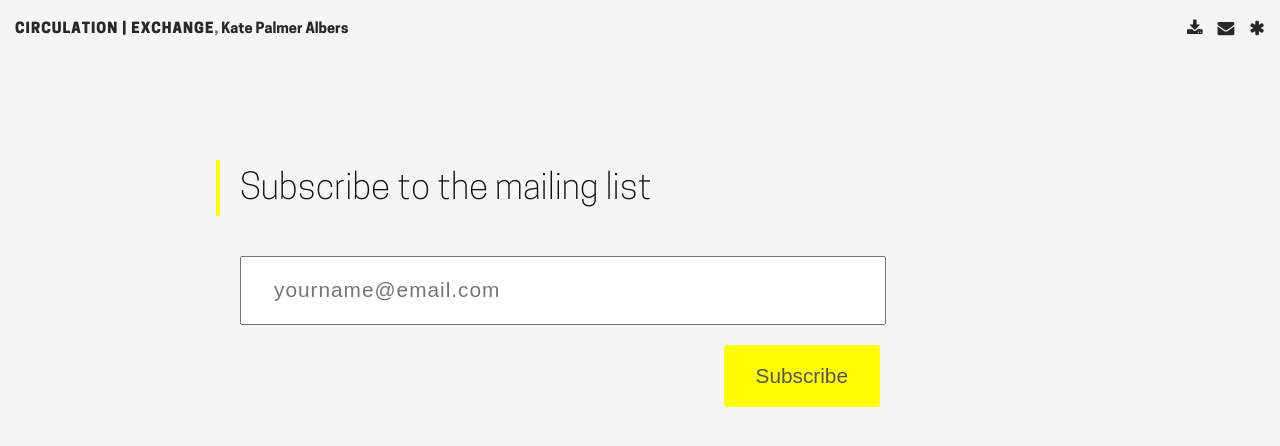
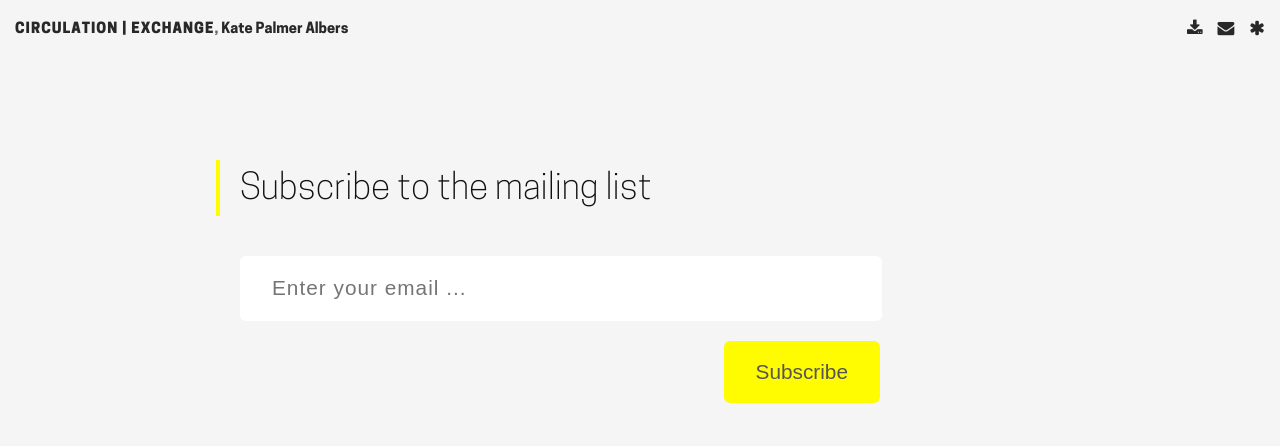
Before and after one commit to katepalbers/circ-exchg, a Jekyll site: the page built from subscribe.md, in a window 1280 px wide. Shown: the top 446 px of the page. Built offline with Jekyll 4.4.1, drawn with Linux system fonts in a browser that asks for light colours; some web fonts are replaced.

Commit message:
Final updates for Subscribe page, closes #10
Also update MailChimp forms and account info at this time

```diff
--- a/assets/css/k.css
+++ b/assets/css/k.css
@@ -502,6 +502,8 @@ MailChimp Form
 	font-size: 1em;
 	padding-left: 5%;
 	letter-spacing: 1px;
+	border-radius: 6px;
+	border: none;
 }
 #mc-embedded-subscribe {
 	float: right;
@@ -509,15 +511,15 @@ MailChimp Form
 	background-color: #fffc01;
 	color: #555;
 	border: none;
-	border-radius: 3px;
+	border-radius: 6px;
 	font-size: 1em;
 	padding-left: 5%;
 	padding-right: 5%;
 	margin-top: 20px;
 }
 #mc-embedded-subscribe:hover {
-	color: #f5f5f5;
-	background-color: #111;
+	color: #fff;
+	background-color: #e5d30b;
 }
 
 
--- a/subscribe.md
+++ b/subscribe.md
@@ -8,7 +8,7 @@ subtitle:
 <form action="//thisisprojectk.us9.list-manage.com/subscribe/post?u=b9776881425374ff322c1c28f&amp;id=294fb7ce83" method="post" id="mc-embedded-subscribe-form" name="mc-embedded-subscribe-form" class="validate" target="_blank" novalidate>
     <div id="mc_embed_signup_scroll">
 <div class="mc-field-group">
-	<input type="email" value="" placeholder="yourname@email.com" name="EMAIL" class="required email" id="mce-EMAIL">
+	<input type="email" value="" placeholder="Enter your email ..." name="EMAIL" class="required email" id="mce-EMAIL">
 </div>
 	<div id="mce-responses" class="clear">
 		<div class="response" id="mce-error-response" style="display:none"></div>
```
Also changed, not shown: assets/images/system/katepalbers.jpg (added), assets/images/system/network.png (added), assets/images/system/spectrum-80px.png (deleted).
